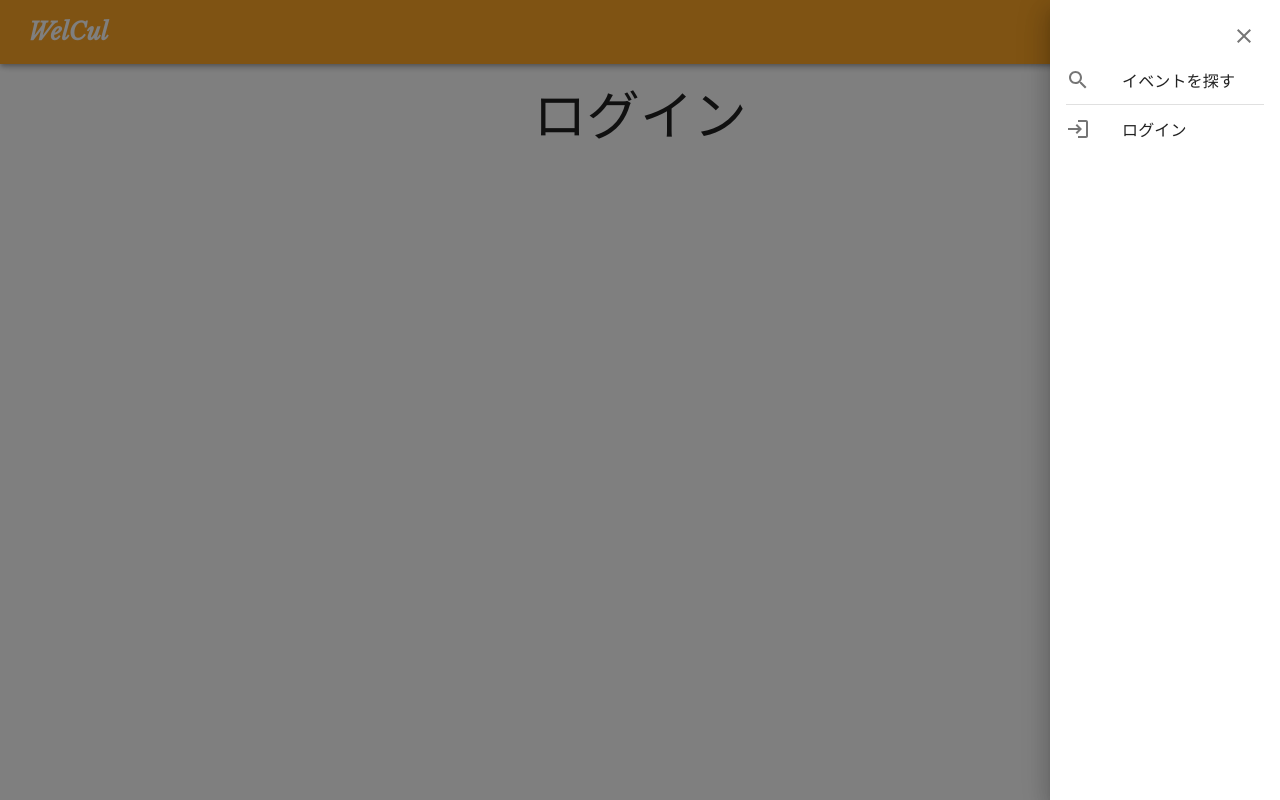
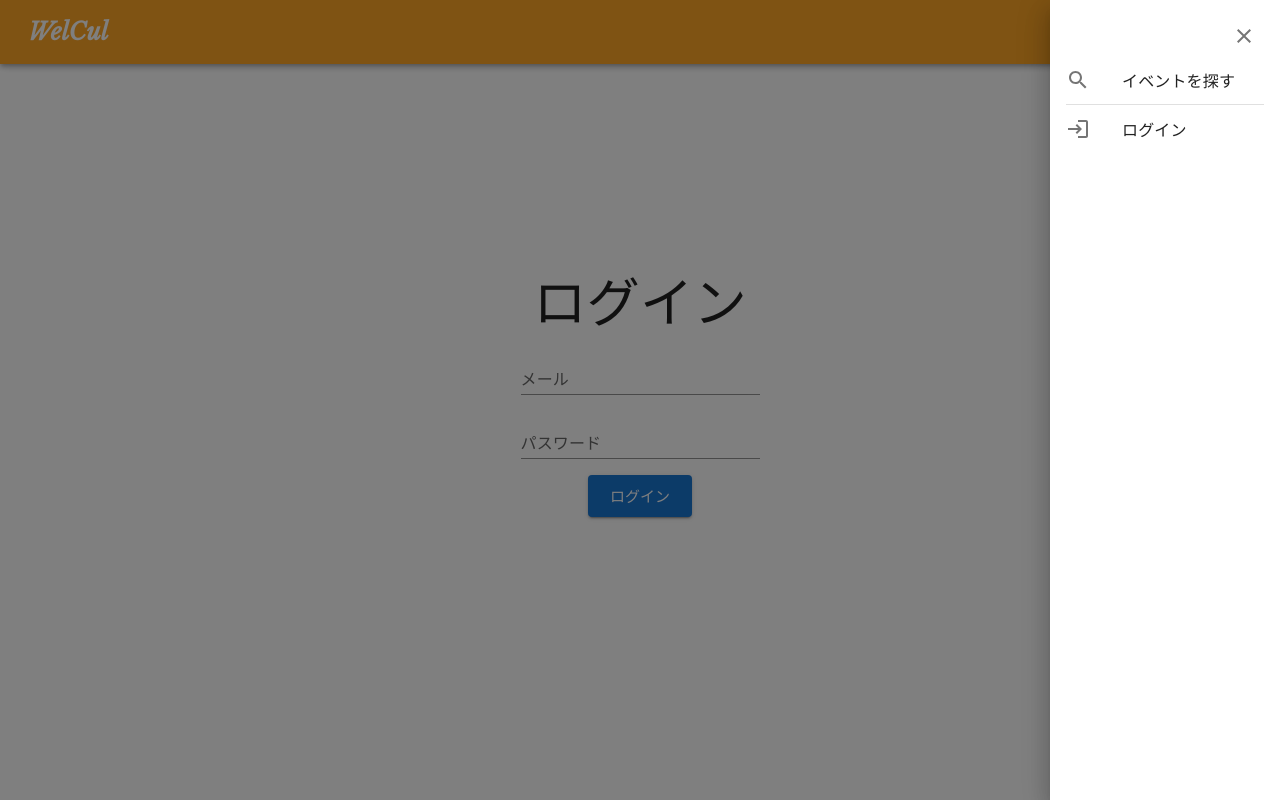
Before and after one commit to hotter6163/welcul, a Next.js app: page /signin in a window 1280 px wide. Both pictures are taken after a click on the button "menu". Built offline with nearby package versions, Linux system fonts and the light colour scheme; no server answers.

Commit message:
signin、signup機能の実装

```diff
--- a/package.json
+++ b/package.json
@@ -17,7 +17,8 @@
     "firebase": "^9.8.3",
     "next": "12.1.6",
     "react": "18.1.0",
-    "react-dom": "18.1.0"
+    "react-dom": "18.1.0",
+    "react-firebase-hooks": "^5.0.3"
   },
   "devDependencies": {
     "@types/node": "17.0.41",
--- a/src/components/layouts/Header.tsx
+++ b/src/components/layouts/Header.tsx
@@ -16,11 +16,16 @@ import MenuIcon from '@mui/icons-material/Menu';
 import LoginIcon from '@mui/icons-material/Login';
 import CloseIcon from '@mui/icons-material/Close';
 import SearchIcon from '@mui/icons-material/Search';
+import LogoutIcon from '@mui/icons-material/Logout';
+import { useAuthState } from 'react-firebase-hooks/auth'
 
 import { Logo } from './Logo'
+import { auth } from 'app/firebase/app'
 
 export const Header: VFC = () => {
   const [showMenu, setShowMenu] = useState(false)
+  const [user] = useAuthState(auth)
+
   return (
     <>
       <AppBar position="fixed" color="main" className="py-1">
@@ -68,14 +73,23 @@ export const Header: VFC = () => {
           <Divider />
           <Box component="nav">
             <List>
-              <Link href="/signin">
-                <ListItem disablePadding button>
+              {user ? (
+                <ListItem disablePadding button onClick={() => auth.signOut()}>
                   <ListItemIcon>
-                    <LoginIcon />
+                    <LogoutIcon />
                   </ListItemIcon>
-                  <ListItemText primary="ログイン" />
+                  <ListItemText primary="ログアウト" />
                 </ListItem>
-              </Link>
+              ) : (
+                <Link href="/signin">
+                  <ListItem disablePadding button>
+                    <ListItemIcon>
+                      <LoginIcon />
+                    </ListItemIcon>
+                    <ListItemText primary="ログイン" />
+                  </ListItem>
+                </Link>
+              )}
             </List>
           </Box>
         </Box>
--- a/src/pages/signin.tsx
+++ b/src/pages/signin.tsx
@@ -1,18 +1,65 @@
+import { useState } from 'react'
 import type { NextPage } from 'next'
 import {
-  Box,
+  Button,
+  Grid,
+  TextField,
   Typography
 } from '@mui/material'
+import { signInWithEmailAndPassword } from 'firebase/auth'
 
+import { auth } from 'app/firebase/app'
 import { wrapInLayout } from 'components/layouts/wrapInLayout'
 
 const Page: NextPage = () => {
+  const [email, setEmail] = useState('')
+  const [password, setPassword] = useState('')
+
+  const onSubmit = () => {
+    signInWithEmailAndPassword(auth, email, password)
+  }
+
   return wrapInLayout('user',
-    <Box className="text-center">
-      <Typography variant="h2" component="h1">
-        ログイン
-      </Typography>
-    </Box>
+    <Grid container sx={{ height: "80vh"}}>
+      <Grid item className="self-center w-screen">
+        <div className="form-row">
+          <Typography variant="h2" component="h1">
+            ログイン
+          </Typography>
+        </div>
+        <form action="#" onSubmit={onSubmit}>
+          <div className="form-row">
+            <TextField
+              id="email-input"
+              label="メール"
+              variant="standard"
+              type="email"
+              value={email}
+              onChange={(e) => setEmail(e.target.value)}
+            />
+          </div>
+          <div className="form-row">
+            <TextField
+              id="password-input"
+              label="パスワード"
+              variant="standard"
+              type="password"
+              value={password}
+              onChange={(e) => setPassword(e.target.value)}
+            />
+          </div>
+          <div className="form-row">
+            <Button
+              variant="contained"
+              size="large"
+              type="submit"
+            >
+              ログイン
+            </Button>
+          </div>
+        </form>
+      </Grid>
+    </Grid>
   )
 }
 
--- a/src/pages/signup.tsx
+++ b/src/pages/signup.tsx
@@ -1,22 +1,29 @@
-import { useState } from 'react'
+import { useState, useEffect } from 'react'
 import type { NextPage } from 'next'
 import {
-  Box,
   Button,
   Grid,
   TextField,
   Typography
 } from '@mui/material'
+import { createUserWithEmailAndPassword } from 'firebase/auth'
+import { useAuthState } from 'react-firebase-hooks/auth'
 
+import { auth } from 'app/firebase/app'
 import { wrapInLayout } from 'components/layouts/wrapInLayout'
 
 const Page: NextPage = () => {
   const [name, setName] = useState('')
   const [email, setEmail] = useState('')
   const [password, setPassword] = useState('')
+  const user = useAuthState(auth)
+
+  useEffect(() => {
+    console.log(user)
+  }, [user])
 
   const onSubmit = () => {
-    console.log(name, email, password)
+    createUserWithEmailAndPassword(auth, email, password)
   }
 
   return wrapInLayout('user',
--- a/src/theme/CustomThemeProvider.tsx
+++ b/src/theme/CustomThemeProvider.tsx
@@ -1,6 +1,6 @@
 import type { ReactNode, VFC } from 'react'
 
-import { createTheme, responsiveFontSizes, ThemeProvider } from '@mui/material/styles'
+import { createTheme, ThemeProvider } from '@mui/material/styles'
 import { orange, lightBlue } from '@mui/material/colors'
 
 import 'theme/moduleAugmentation'
```
Also changed, not shown: 1 other file (tests, documents, lock files or other folders).
